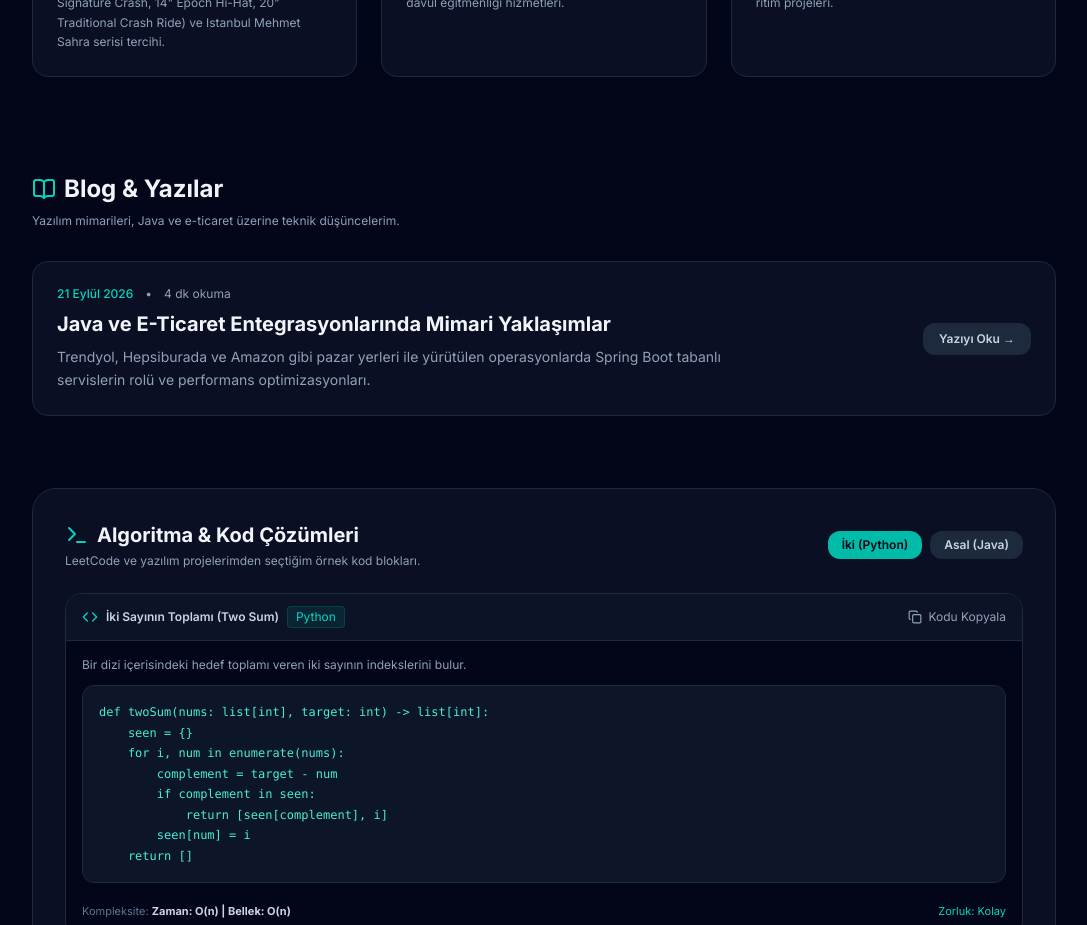
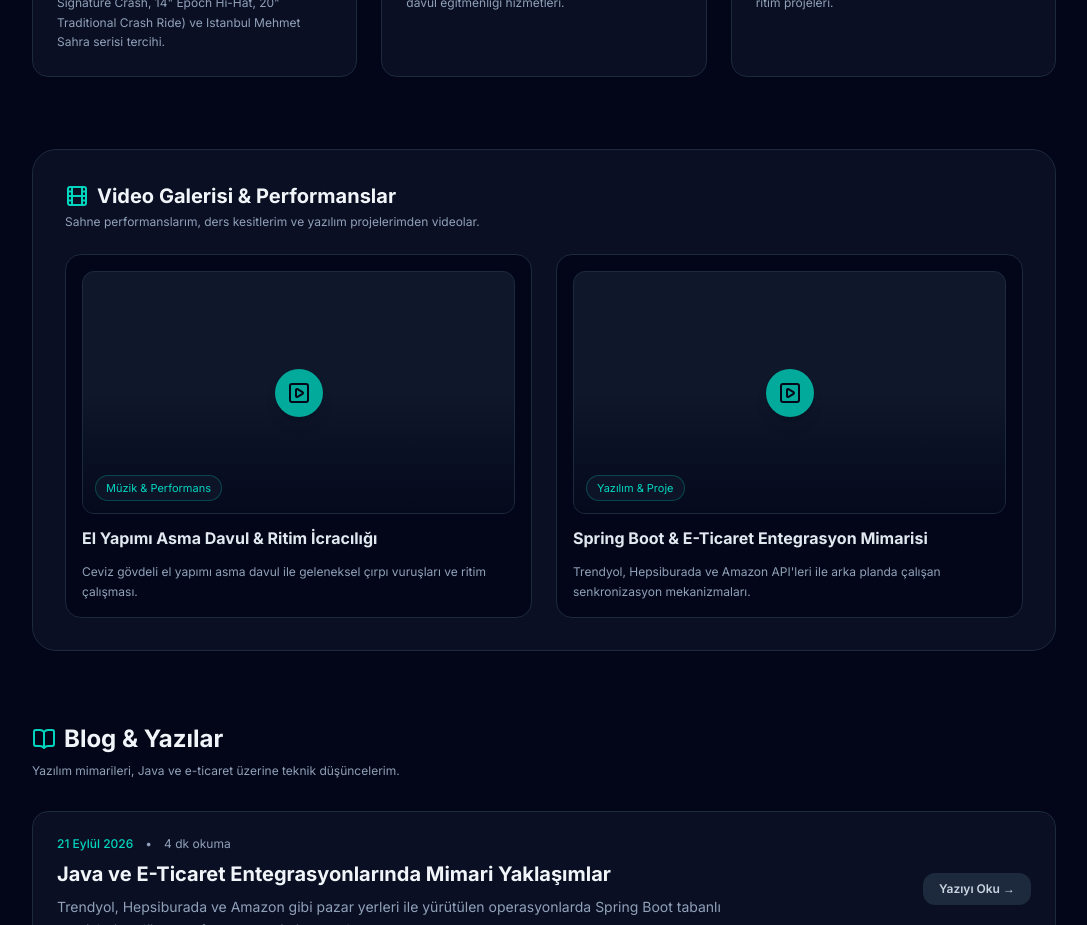
Before and after one commit to endlessloop88/my-portfolio, a Next.js app: page / in a window 1280 px wide. Shown: the part 1720-2645 px from the top of the page, without its empty margins (96-1183 px from the left). Built offline with nearby package versions, Linux system fonts and the light colour scheme.

Commit message:
Video galerisi eklendi

```diff
--- /dev/null
+++ b/app/components/VideoSection.tsx
@@ -0,0 +1,101 @@
+'use client';
+
+import { useState } from 'react';
+import { PlaySquare, Film, X } from 'lucide-react';
+
+interface VideoItem {
+  title: string;
+  category: string;
+  youtubeId: string;
+  description: string;
+}
+
+const videosData: VideoItem[] = [
+  {
+    title: "El Yapımı Asma Davul & Ritim İcracılığı",
+    category: "Müzik & Performans",
+    youtubeId: "dQw4w9WgXcQ", // Örnek ID (Kendi YouTube video ID'niz ile değiştirebilirsiniz)
+    description: "Ceviz gövdeli el yapımı asma davul ile geleneksel çırpı vuruşları ve ritim çalışması."
+  },
+  {
+    title: "Spring Boot & E-Ticaret Entegrasyon Mimarisi",
+    category: "Yazılım & Proje",
+    youtubeId: "dQw4w9WgXcQ", // Örnek ID
+    description: "Trendyol, Hepsiburada ve Amazon API'leri ile arka planda çalışan senkronizasyon mekanizmaları."
+  }
+];
+
+export default function VideoSection() {
+  const [activeVideo, setActiveVideo] = useState<VideoItem | null>(null);
+
+  return (
+    <div className="bg-slate-900/60 p-6 md:p-8 rounded-3xl border border-slate-800">
+      <div className="flex flex-col md:flex-row justify-between items-start md:items-center gap-4 mb-6">
+        <div>
+          <h3 className="text-xl font-bold text-slate-100 flex items-center gap-2">
+            <Film className="text-teal-400" size={24} /> Video Galerisi & Performanslar
+          </h3>
+          <p className="text-xs text-slate-400 mt-1">Sahne performanslarım, ders kesitlerim ve yazılım projelerimden videolar.</p>
+        </div>
+      </div>
+
+      <div className="grid grid-cols-1 md:grid-cols-2 gap-6">
+        {videosData.map((video, index) => (
+          <div
+            key={index}
+            onClick={() => setActiveVideo(video)}
+            className="bg-slate-950 p-4 rounded-2xl border border-slate-800 hover:border-teal-500/50 transition cursor-pointer flex flex-col justify-between group"
+          >
+            <div className="space-y-3">
+              <div className="relative aspect-video w-full rounded-xl overflow-hidden bg-slate-900 border border-slate-800 flex items-center justify-center">
+                {/* Küçük Önizleme / Poster Alanı */}
+                <div className="absolute inset-0 bg-gradient-to-t from-slate-950/80 via-transparent to-transparent z-10" />
+                <div className="absolute z-20 w-12 h-12 rounded-full bg-teal-500/90 text-slate-950 flex items-center justify-center shadow-lg group-hover:scale-110 transition">
+                  <PlaySquare size={24} />
+                </div>
+                <span className="absolute bottom-3 left-3 z-20 text-[11px] bg-slate-900/80 text-teal-400 px-2.5 py-1 rounded-full border border-teal-500/30">
+                  {video.category}
+                </span>
+              </div>
+
+              <h4 className="font-bold text-slate-200 group-hover:text-teal-400 transition">{video.title}</h4>
+              <p className="text-xs text-slate-400 leading-relaxed line-clamp-2">{video.description}</p>
+            </div>
+          </div>
+        ))}
+      </div>
+
+      {/* Video Oynatma Modalı */}
+      {activeVideo && (
+        <div className="fixed inset-0 z-50 bg-slate-950/80 backdrop-blur-sm flex items-center justify-center p-4">
+          <div className="bg-slate-900 border border-slate-800 w-full max-w-3xl rounded-3xl p-6 relative shadow-2xl space-y-4">
+            <div className="flex justify-between items-center border-b border-slate-800 pb-4">
+              <div>
+                <span className="text-[11px] text-teal-400 font-medium">{activeVideo.category}</span>
+                <h3 className="text-lg font-bold text-slate-100">{activeVideo.title}</h3>
+              </div>
+              <button
+                onClick={() => setActiveVideo(null)}
+                className="p-2 rounded-full bg-slate-800 hover:bg-slate-700 text-slate-300 transition"
+              >
+                <X size={18} />
+              </button>
+            </div>
+
+            <div className="aspect-video w-full rounded-2xl overflow-hidden bg-slate-950 border border-slate-800">
+              <iframe
+                src={`https://www.youtube.com/embed/${activeVideo.youtubeId}?autoplay=1`}
+                title={activeVideo.title}
+                className="w-full h-full border-0"
+                allow="accelerometer; autoplay; clipboard-write; encrypted-media; gyroscope; picture-in-picture"
+                allowFullScreen
+              />
+            </div>
+
+            <p className="text-xs text-slate-400">{activeVideo.description}</p>
+          </div>
+        </div>
+      )}
+    </div>
+  );
+}
--- a/app/page.tsx
+++ b/app/page.tsx
@@ -9,6 +9,7 @@ import ProjectModal from './components/ProjectModal';
 import BlogModal from './components/BlogModal';
 import AlgorithmSection from './components/AlgorithmSection';
 import Metronome from './components/Metronome';
+import VideoSection from './components/VideoSection';
 
 interface Project {
   title: string;
@@ -298,6 +299,11 @@ export default function Home() {
         </div>
       </section>
 
+      {/* Video Galerisi Bileşeni */}
+      <section className="max-w-5xl mx-auto w-full py-6">
+        <VideoSection />
+      </section>
+
       {/* Blog Bölümü */}
       <section id="blog" className="max-w-5xl mx-auto w-full py-12">
         <h3 className="text-2xl font-bold text-slate-100 mb-2 flex items-center gap-2">
```
